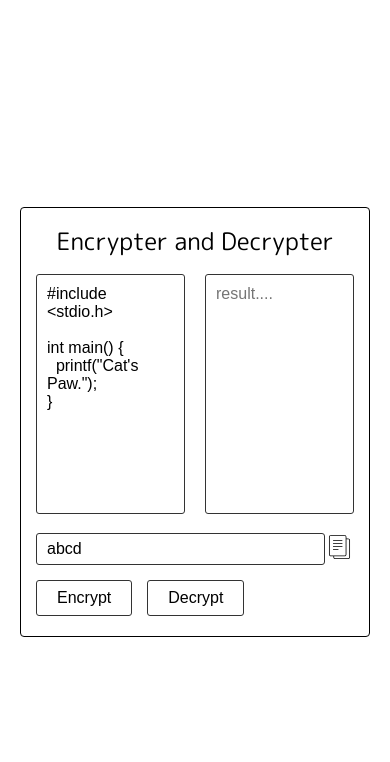
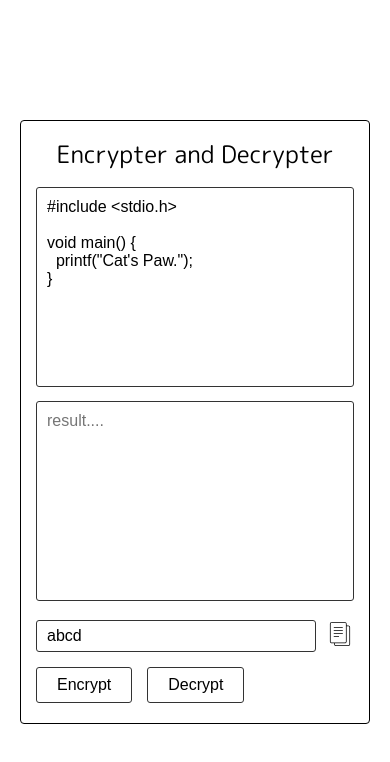
Before and after one commit to Kritesh2nd/encrypter, a plain HTML site: page index.html in a window 390 px wide. Drawn offline with Linux system fonts and the light colour scheme; a web font is replaced by a local one.

Commit message:
responsive

```diff
--- a/index.html
+++ b/index.html
@@ -22,6 +22,15 @@
       .iconBox{width:30px;padding:2px;}
       .iconBtn{cursor: pointer;}
       .iconBtn::before{content: "Read this: ";}
+      @media only screen and (max-width: 600px) {
+        .outerContainer{width:100%;min-width: 100%;}
+        .layer2{flex-direction: column;}
+        .l2rooms{width:100%;padding:0;}
+        .l2rooms:first-child{padding-right:0px;padding-bottom:10px;}
+        .l2rooms:last-child{padding-left:0px;}
+        .l2rooms :where(textarea){height:200px;}
+        .passwordInput{margin-right:10px;}
+      }
     </style>
   </head>
   <body>
@@ -32,7 +41,7 @@
           <div class="l2LftRoom l2rooms bor">
             <textarea class="textInput borx1" placeholder="enter message....">#include <stdio.h>
 
-int main() {
+void main() {
   printf("Cat's Paw.");
 }</textarea>
           </div>
```
